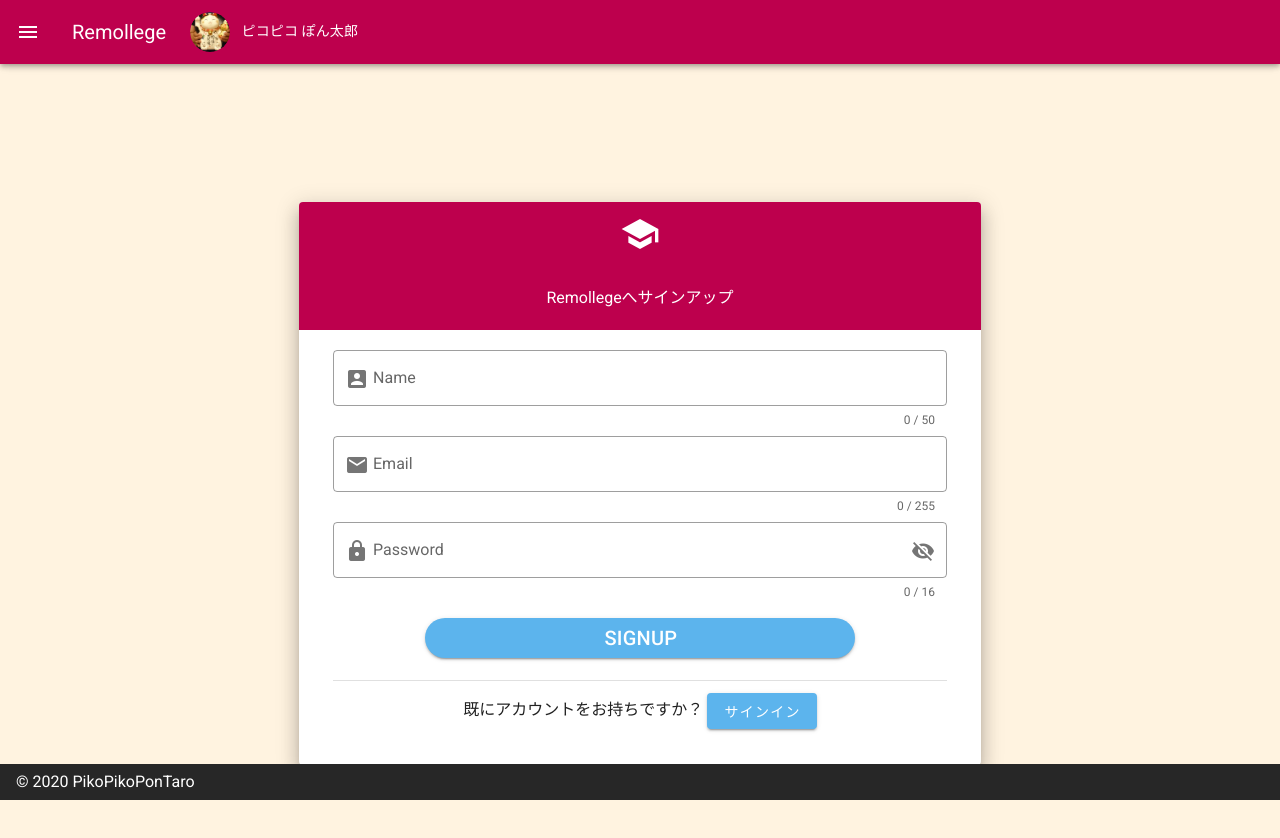
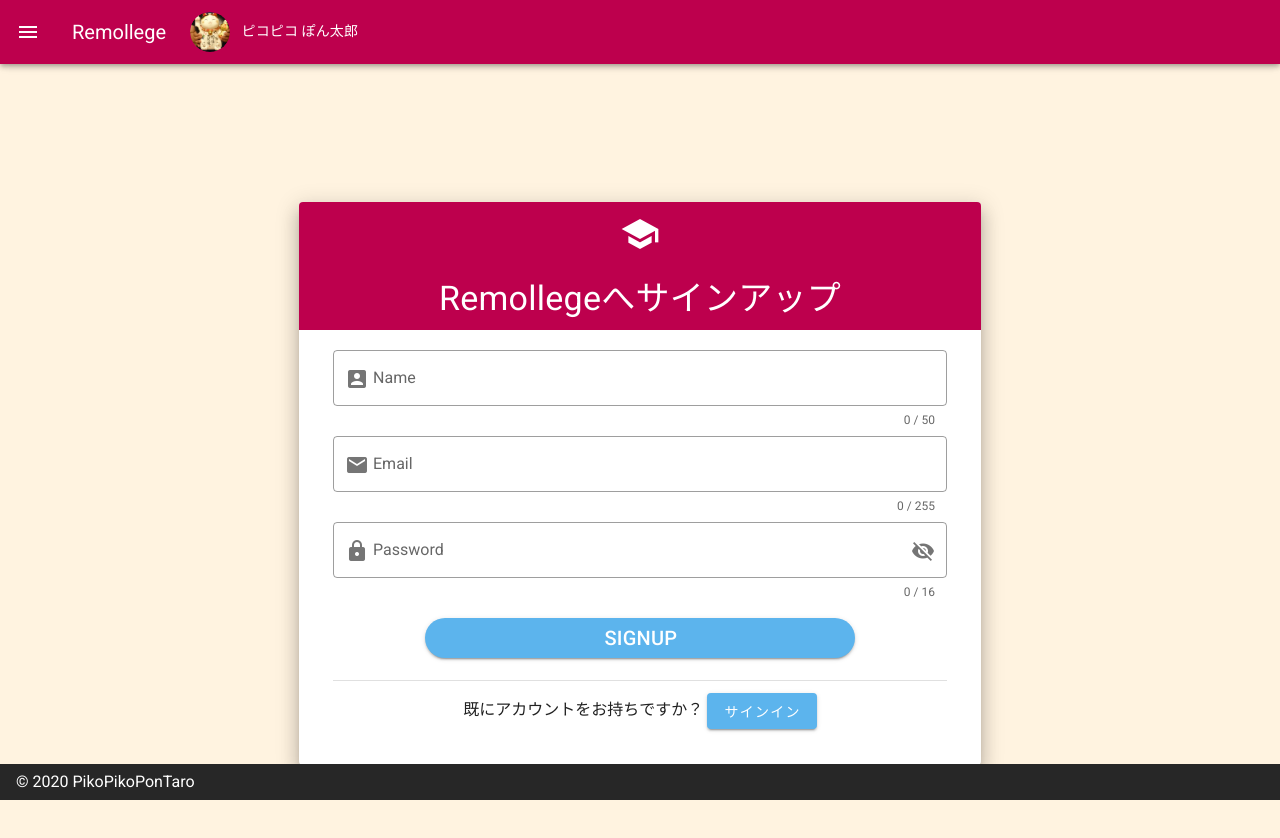
Before and after one commit to Piko-Piko-Pon-Taro/Remollege, a Nuxt app in the folder client/: page /login in a window 1280 px wide. Both pictures are taken after a click on the button "今すぐ作成". Shown: the top 838 px of the page. Built offline with nearby package versions, Linux system fonts and the light colour scheme.

Commit message:
[fix]signup
サインアップの文字サイズを修正

```diff
--- a/client/pages/login.vue
+++ b/client/pages/login.vue
@@ -23,6 +23,7 @@
         <v-toolbar-title
           v-else-if="types.active == 'signup'"
           :style="'margin: auto;font-size: 16px;'"
+          class="display-1"
         >
           Remollegeへサインアップ
         </v-toolbar-title>
```
